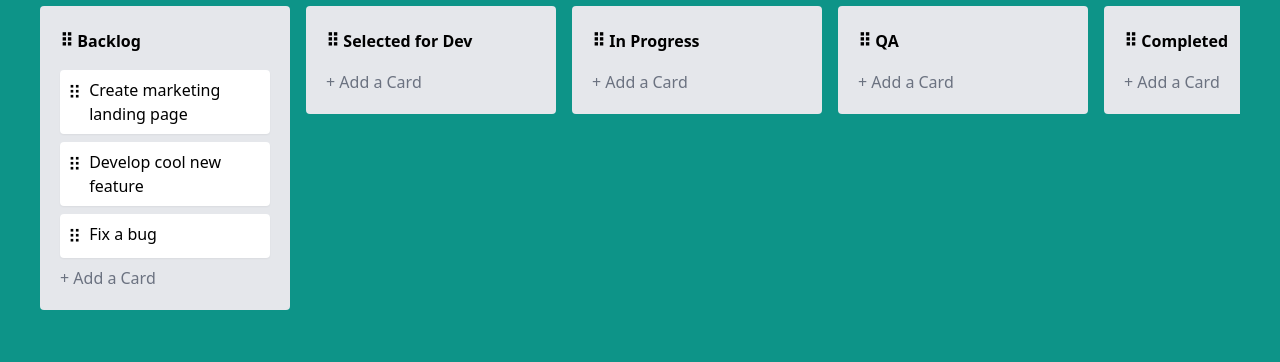
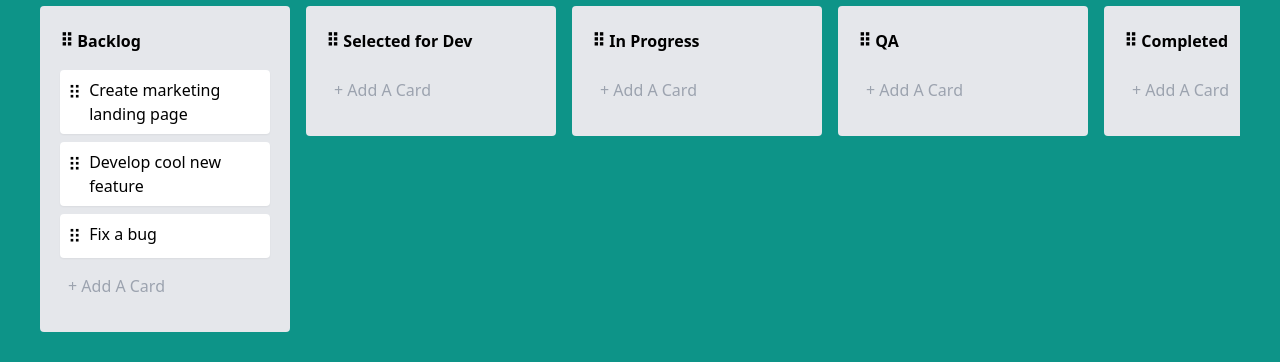
Before and after one commit to clpowe/trello-clone, a Nuxt app: page / in a window 1280 px wide. Shown: the part 154-516 px from the top of the page. Built offline with nearby package versions, Linux system fonts and the light colour scheme.

Commit message:
feat - add task

```diff
--- /dev/null
+++ b/components/NewTask.vue
@@ -0,0 +1,45 @@
+<script setup lang="ts">
+import { nanoid } from 'nanoid'
+import type { Task } from '@/types'
+
+const emit = defineEmits<{
+    (e: 'add', payload: Task): void
+}>()
+
+const focused = ref(false)
+const title = ref('')
+
+function createTask(e: Event) {
+    if (title.value.trim()) {
+        e.preventDefault()
+        emit('add', {
+            title: title.value.trim(),
+            createdAt: new Date(),
+            id: nanoid(),
+        } as Task)
+    }
+
+    title.value = ''
+}
+</script>
+
+<template>
+    <div>
+        <textarea
+            v-model="title"
+            @keydown.tab="createTask"
+            @keyup.enter="createTask"
+            class="focus:bg-white focus:shadow resize-none rounded w-full border-none bg-transparent p-2 cursor-pointer"
+            :class="{
+                'h-10': !focused,
+                'h-20': focused,
+            }"
+            style="outline: none !important"
+            @focus="focused = true"
+            @blur="focused = false"
+            :placeholder="
+                !focused ? '+ Add A Card' : 'Enter a title for this card'
+            "
+        ></textarea>
+    </div>
+</template>
--- a/components/TrelloBoard.vue
+++ b/components/TrelloBoard.vue
@@ -1,9 +1,7 @@
 <script setup lang="ts">
 import { nanoid } from 'nanoid'
 import type { Column, Task } from '@/types'
-import draggable from "vuedraggable"
-
-
+import draggable from 'vuedraggable'
 
 const columns = ref<Column[]>([
     {
@@ -51,7 +49,7 @@
 </script>
 
 <template>
-    <div >
+    <div>
         <draggable
             v-model="columns"
             group="columns"
@@ -60,7 +58,7 @@
             item-key="id"
             class="flex gap-4 overflow-x-auto items-start"
         >
-        <template #item="{element:column}: {element: Column}">
+            <template #item="{ element: column }: { element: Column }">
                 <div class="column bg-gray-200 p-5 rounded min-w-[250px]">
                     <header class="font-bold mb-4">
                         <DragHandle />
@@ -73,18 +71,17 @@
                         :animation="150"
                         item-key="id"
                     >
-                <template #item="{element: task} : {element: Task}">
-                    <TrelloBoardTask  :task="task" />
+                        <template #item="{ element: task }: { element: Task }">
+                            <div>
+                                <TrelloBoardTask :task="task" />
+                            </div>
                         </template>
                     </draggable>
                     <footer>
-                <button class="text-gray-500">+ Add a Card</button>
+                        <NewTask @add="column.tasks.push($event)" />
                     </footer>
                 </div>
-
             </template>
-
         </draggable>
-
     </div>
 </template>
--- a/components/TrelloBoardTask.vue
+++ b/components/TrelloBoardTask.vue
@@ -7,11 +7,26 @@
 </script>
 
 <template>
-<div :title="task.createdAt.toLocaleDateString()" class="flex task bg-white p-2 mb-2 rounded shadow-sm max-w-[250px]">
-    <DragHandle class="pr-2" />
-    <span>
-        {{task.title}}
-    </span>
-</div>
+    <div
+        :title="task.createdAt.toLocaleDateString()"
+        class="flex task bg-white p-2 mb-2 rounded shadow-sm max-w-[250px]"
+    >
+        <DragHandle class="pr-2" />
+        <span>
+            {{ task.title }}
+        </span>
+    </div>
+</template>
 
-</template>
+<style>
+.sortable-drag .task {
+    rotate: 5deg;
+}
+.sortable-ghost .task {
+    position: relative;
+}
+.sortable-ghost .task::after {
+    content: '';
+    @apply absolute top-0 bottom-0 left-0 right-0 bg-slate-300 rounded;
+}
+</style>
```
Also changed, not shown: 2 other files (tests, documents, lock files or other folders). Lines whose indentation alone changed are shown as unchanged.
